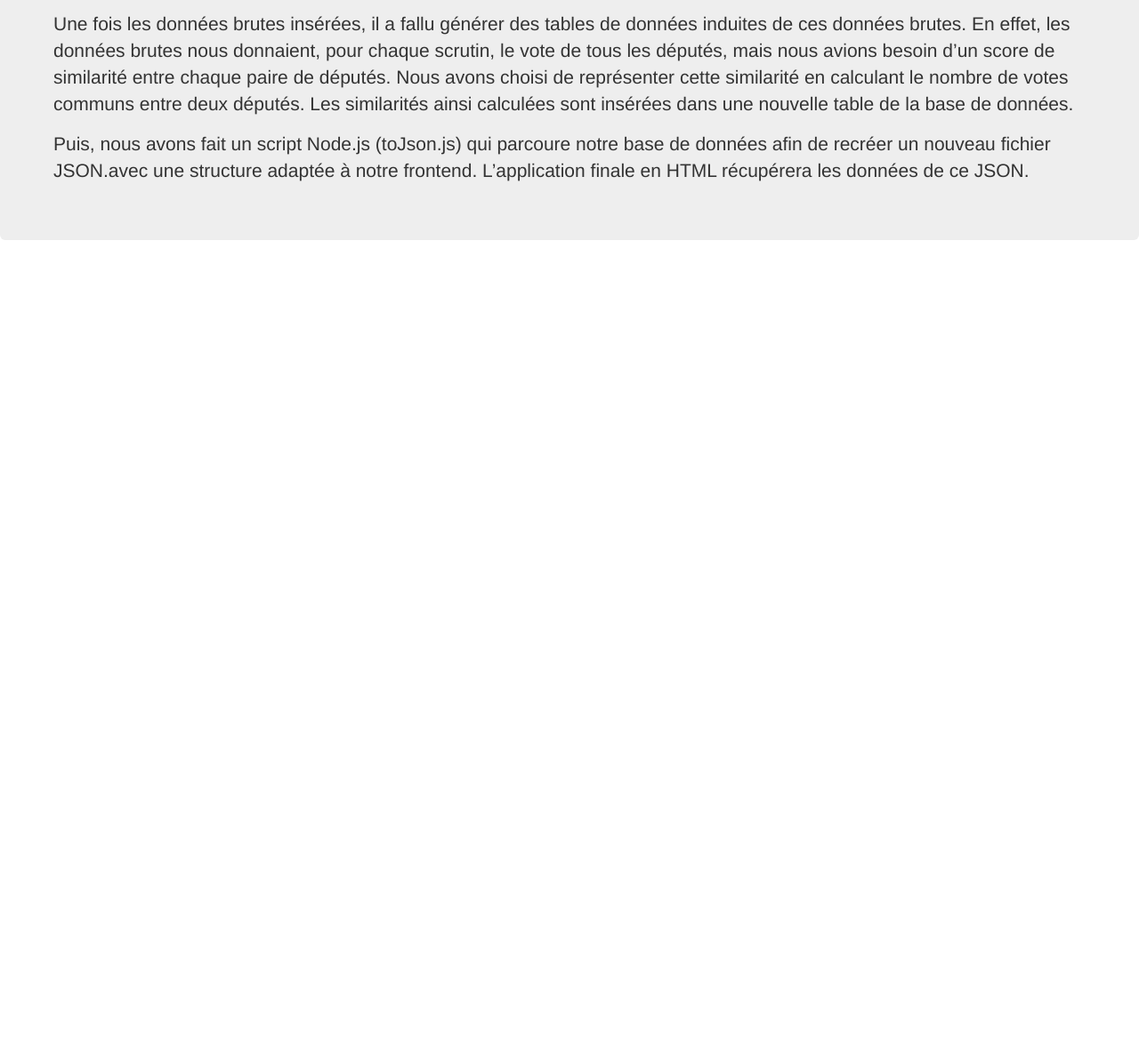
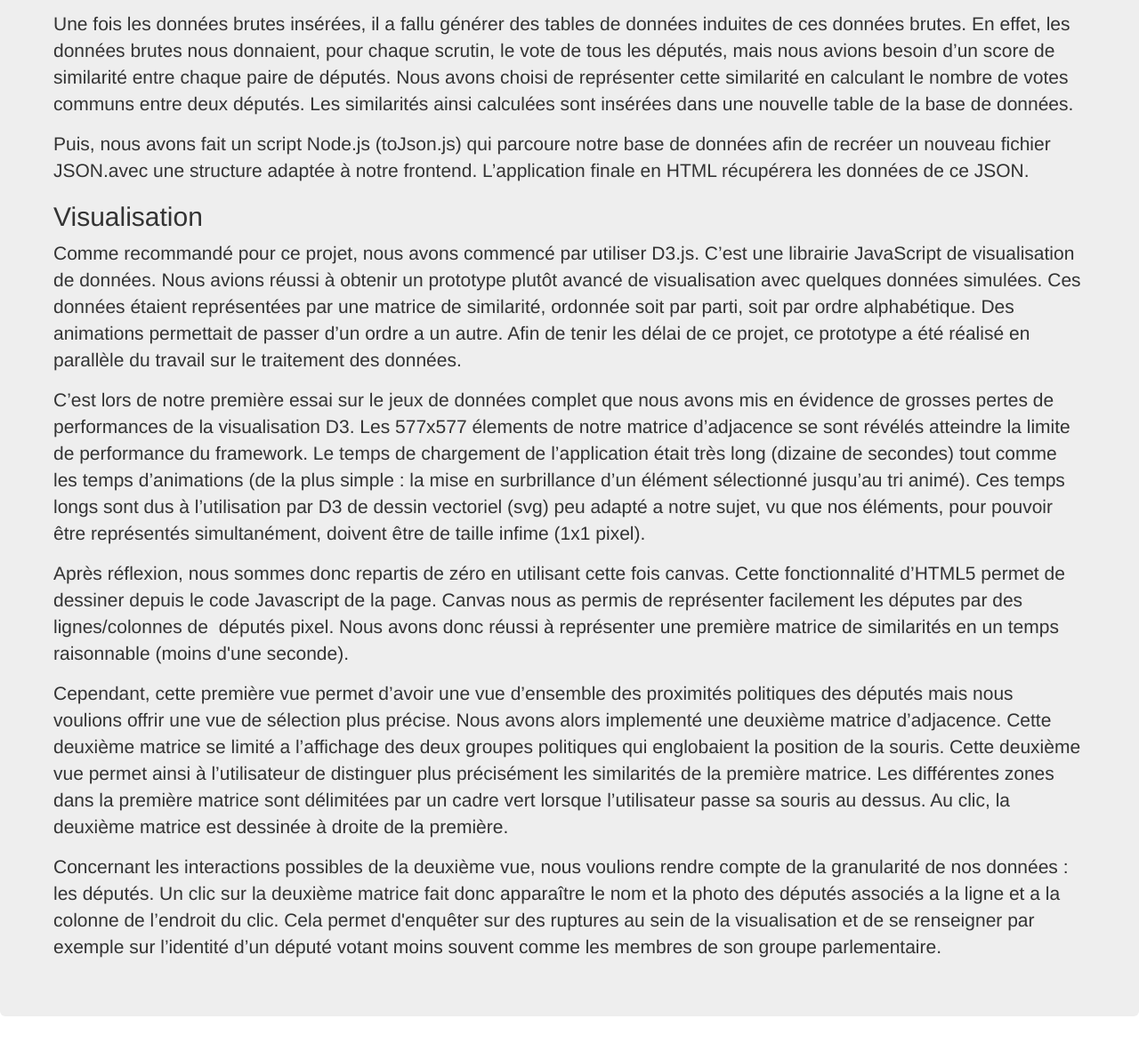
Before and after one commit to Tomawak/challenge-opendata, a plain HTML site: page visualisation/rapport.html in a window 1280 px wide. Shown: the part 816-1989 px from the top of the page at 89% size. Before the commit the page ends 1116 px from the top, so only its background shows below. Drawn offline with Linux system fonts and the light colour scheme.

Commit message:
oubli d'un paragraphe dans le rapport

```diff
--- a/visualisation/rapport.html
+++ b/visualisation/rapport.html
@@ -34,6 +34,12 @@
 				<p>Une fois les données brutes insérées, il a fallu générer des tables de données induites de ces données brutes. En effet, les données brutes nous donnaient, pour chaque scrutin, le vote de tous les députés, mais nous avions besoin d’un score de similarité entre chaque paire de députés. Nous avons choisi de représenter cette similarité en calculant le  nombre de votes communs entre deux députés. Les similarités ainsi calculées sont insérées dans une nouvelle table de la base de données.</p>
 
 				<p>Puis, nous avons fait un script Node.js (toJson.js) qui parcoure notre base de données afin de recréer un nouveau fichier JSON.avec une structure adaptée à notre frontend. L’application finale en HTML récupérera les données de ce JSON.</p>
+				<h2>Visualisation</h2>
+				<p>Comme recommandé pour ce projet, nous avons commencé par utiliser D3.js. C’est une librairie JavaScript de visualisation de données. Nous avions réussi à obtenir un prototype plutôt avancé de visualisation avec quelques données simulées. Ces données étaient représentées par une matrice de similarité, ordonnée soit par parti, soit par ordre alphabétique. Des animations permettait de passer d’un ordre a un autre. Afin de tenir les délai de ce projet, ce prototype a été réalisé en parallèle du travail sur le traitement des données.</p>
+				<p>C’est lors de notre première essai sur le jeux de données complet que nous avons mis en évidence de grosses pertes de performances de la visualisation D3. Les 577x577 élements de notre matrice d’adjacence se sont révélés atteindre la limite de performance du framework. Le temps de chargement de l’application était très long (dizaine de secondes) tout comme les temps d’animations (de la plus simple : la mise en surbrillance d’un élément sélectionné jusqu’au tri animé). Ces temps longs sont dus à l’utilisation par D3 de dessin vectoriel (svg) peu adapté a notre sujet, vu que nos éléments, pour pouvoir être représentés simultanément, doivent être de taille infime (1x1 pixel). </p>
+				<p>Après réflexion, nous sommes donc repartis de zéro en utilisant cette fois canvas. Cette fonctionnalité d’HTML5 permet de dessiner depuis le code Javascript de la page. Canvas nous as permis de représenter facilement les députes par des lignes/colonnes de  députés pixel. Nous avons donc réussi à représenter une première matrice de similarités en un temps raisonnable (moins d'une seconde).</p>
+				<p>Cependant, cette première vue permet d’avoir une vue d’ensemble des proximités politiques des députés mais nous voulions offrir une vue de sélection plus précise. Nous avons alors implementé une deuxième matrice d’adjacence. Cette deuxième matrice se limité a l’affichage des deux groupes politiques qui englobaient la position de la souris. Cette deuxième vue permet ainsi à l’utilisateur de distinguer plus précisément les similarités de la première matrice. Les différentes zones dans la première matrice sont délimitées par un cadre vert lorsque l’utilisateur passe sa souris au dessus. Au clic, la deuxième matrice est dessinée à droite de la première. </p>
+				<p>Concernant les interactions possibles de la deuxième vue, nous voulions rendre compte de la granularité de nos données : les députés. Un clic sur la deuxième matrice fait donc apparaître le nom et la photo des députés associés a la ligne et a la colonne de l’endroit du clic. Cela permet d'enquêter sur des ruptures au sein de la visualisation et de se renseigner par exemple sur l’identité d’un député votant moins souvent comme les membres de son groupe parlementaire.</p>
 			</div>
 		</div>
 	</div>
```
